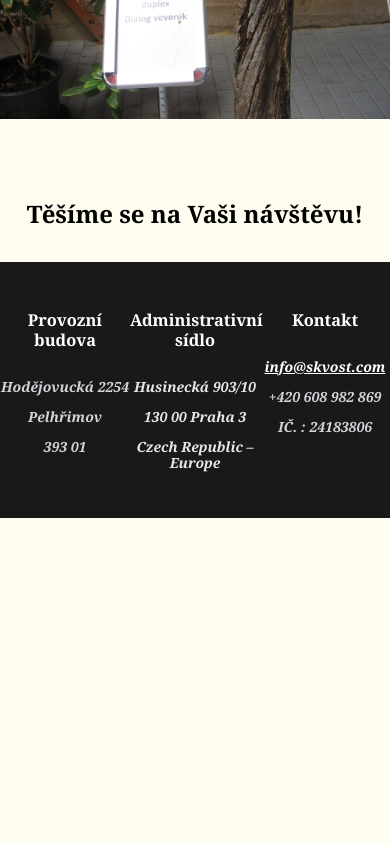
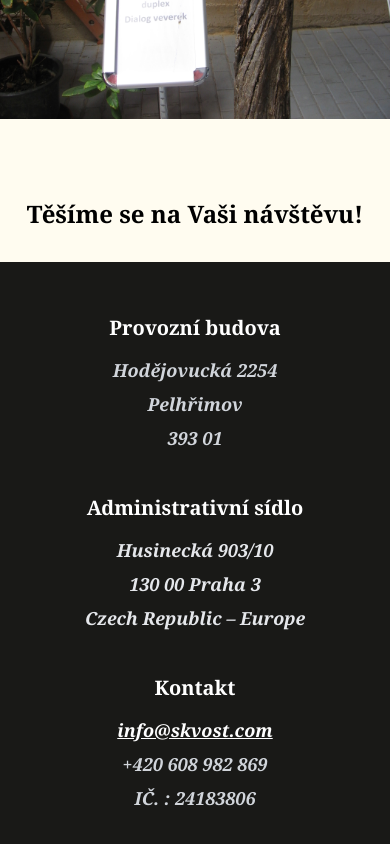
Before and after one commit to Dass33/in-museum, a website: page index.html in a window 390 px wide. Shown: the part 4383-5227 px from the top of the page. Before the commit the page ends 4901 px from the top, so only its background shows below. Drawn offline with Linux system fonts and the light colour scheme.

Commit message:
new footer for mobile

```diff
--- a/index.html
+++ b/index.html
@@ -94,11 +94,11 @@
 
 	</div>
 
-	<div class="h-64 sm:h-80 md:h-96 bg-black/90 mx-auto text-center ">
-		<div
-			class="mx-auto max-w-[60rem] text-sm sm:text-lg md:text-xl grid grid-cols-3 pt-8 md:pt-12 text-white">
-			<div class="">
-				<h3 class="text-md sm:text-xl md:text-2xl lg:text-3xl pb-3 font-bold">Provozní budova
+	<div class="h-[38rem] sm:h-80 md:h-96 bg-black/90 mx-auto text-center ">
+		<div class="mx-auto max-w-[60rem] text-lg md:text-xl sm:grid grid-cols-3 pt-8 md:pt-12 text-white">
+			<div class="mb-12 sm:mb-0">
+				<h3 class="text-xl md:text-2xl lg:text-3xl sm:pb-3 font-bold">Provozní
+					budova
 				</h3>
 				<address class="text-gray-300 leading-4">
 					<p>Hodějovucká 2254</p>
@@ -106,8 +106,8 @@
 					<p>393 01</p>
 				</address>
 			</div>
-			<div class="">
-				<h3 class="text-md sm:text-xl md:text-2xl lg:text-3xl pb-3 font-bold">
+			<div class="mb-12 sm:mb-0">
+				<h3 class="text-xl md:text-2xl lg:text-3xl sm:pb-3 font-bold">
 					Administrativní
 					sídlo</h3>
 				<div class="text-gray-200 italic leading-4">
@@ -116,8 +116,9 @@
 					<p>Czech Republic – Europe</p>
 				</div>
 			</div>
-			<div class="">
-				<h3 class="text-md sm:text-xl md:text-2xl lg:text-3xl pb-3 font-bold">Kontakt</h3>
+			<div class="mb-12 sm:mb-0">
+				<h3 class="text-xl md:text-2xl lg:text-3xl sm:pb-3 font-bold">Kontakt
+				</h3>
 				<address class="text-gray-300 leading-4">
 					<a class="text-white" href="mailto:info@skvost.cz">info@skvost.com</a>
 					<p>+420 608 982 869</p>
```
Also changed, not shown: dist/styles.css.
